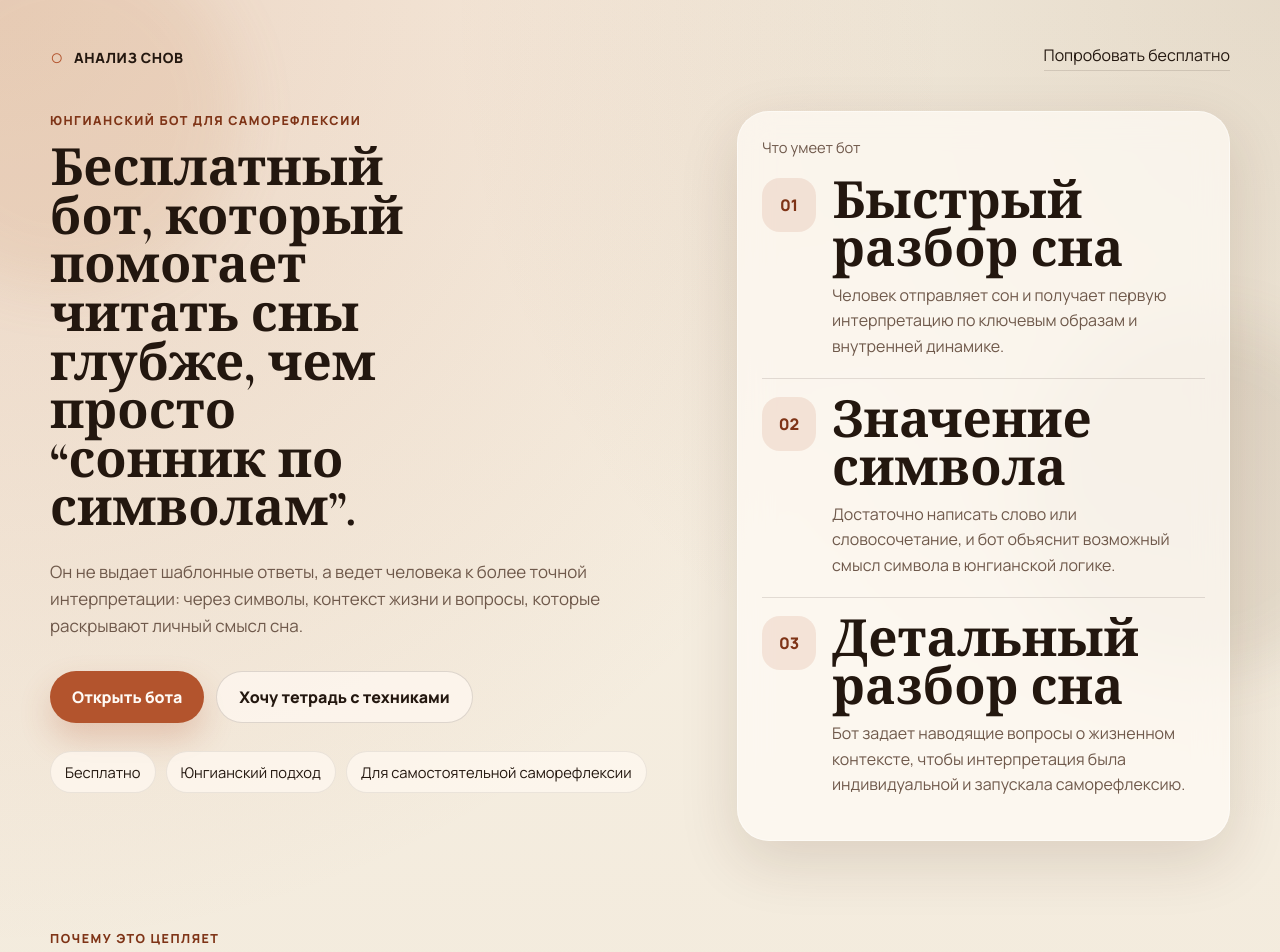
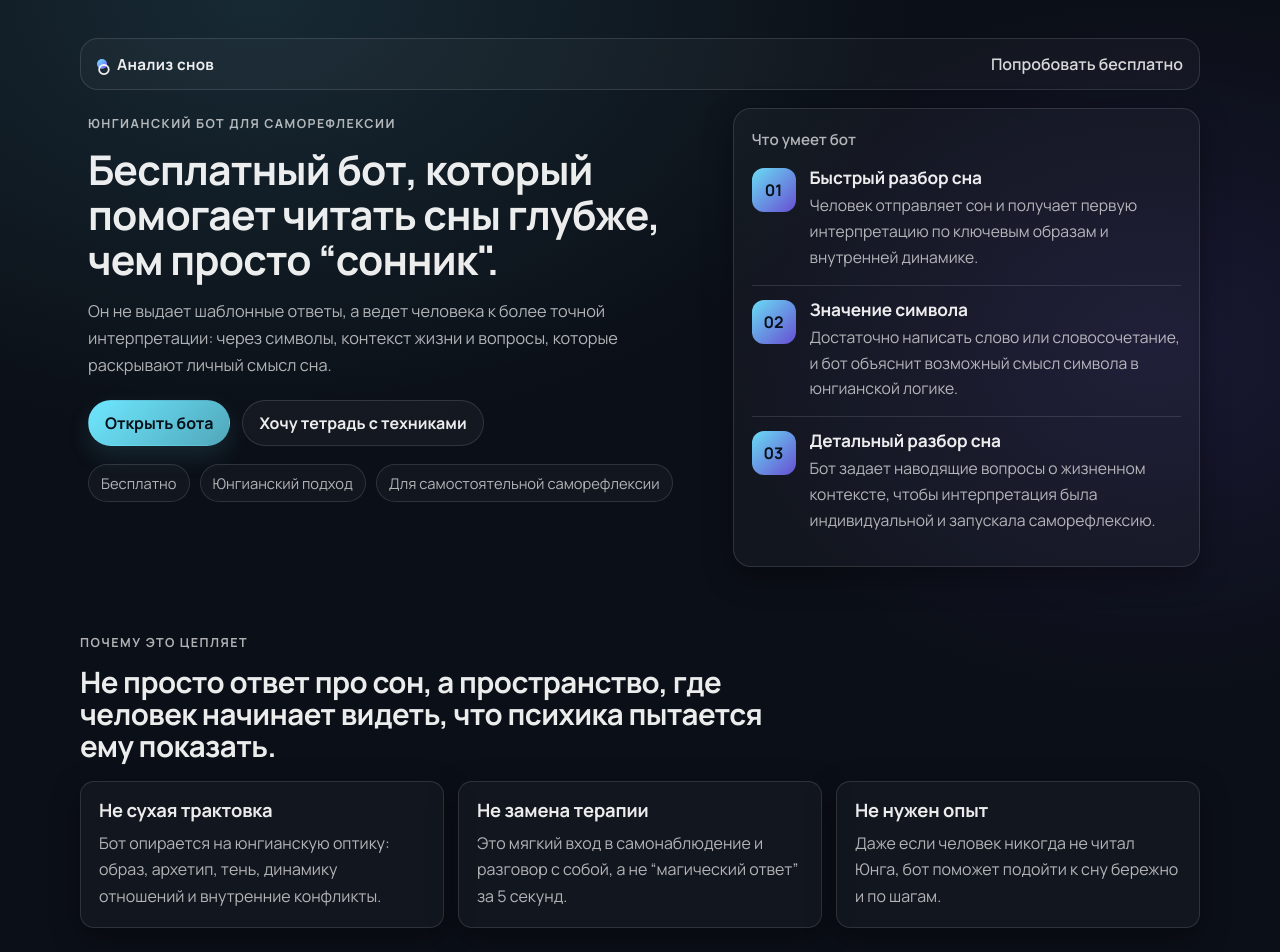
Before and after one commit to anpolol/analyse-dreams-lending, a plain HTML site: page index.html in a window 1280 px wide. Shown: the top 952 px of the page. Drawn offline with nearby package versions, Linux system fonts and the light colour scheme.

Commit message:
redesign

```diff
--- a/index.html
+++ b/index.html
@@ -8,13 +8,10 @@
     name="description"
     content="Бесплатный бот по анализу снов в юнгианском подходе: быстрый разбор сна, значение символа и детальный разбор с наводящими вопросами."
   >
-  <link rel="preconnect" href="https://fonts.googleapis.com">
-  <link rel="preconnect" href="https://fonts.gstatic.com" crossorigin>
-  <link
-    href="https://fonts.googleapis.com/css2?family=Cormorant+Garamond:wght@500;600;700&family=Manrope:wght@400;500;700;800&display=swap"
-    rel="stylesheet"
-  >
-  <link rel="stylesheet" href="./styles.css">
+<link rel="preconnect" href="https://fonts.googleapis.com">
+<link rel="preconnect" href="https://fonts.gstatic.com" crossorigin>
+<link href="https://fonts.googleapis.com/css2?family=Manrope:wght@400;500;600;700&display=swap" rel="stylesheet">
+<link rel="stylesheet" href="./styles.css">
 </head>
 <body>
   <div class="page-shell">
@@ -30,7 +27,7 @@
       <div class="hero-grid">
         <section class="hero-copy">
           <p class="eyebrow">Юнгианский бот для саморефлексии</p>
-          <h1>Бесплатный бот, который помогает читать сны глубже, чем просто “сонник по символам”.</h1>
+          <h1>Бесплатный бот, который помогает читать сны глубже, чем просто “сонник".</h1>
           <p class="hero-text">
             Он не выдает шаблонные ответы, а ведет человека к более точной интерпретации:
             через символы, контекст жизни и вопросы, которые раскрывают личный смысл сна.
--- a/styles.css
+++ b/styles.css
@@ -1,366 +1,317 @@
 :root {
-  --bg: #f5efe3;
-  --bg-strong: #e2d1b2;
-  --surface: rgba(255, 251, 245, 0.72);
-  --surface-strong: #fff9f1;
-  --text: #23170f;
-  --muted: #6f594b;
-  --accent: #b3542d;
-  --accent-dark: #7f3417;
-  --line: rgba(35, 23, 15, 0.12);
-  --shadow: 0 20px 60px rgba(72, 38, 15, 0.14);
+  --bg: #0b0f17;
+  --surface: #0f1624;
+  --surface-2: #111a2a;
+  --text: rgba(255, 255, 255, 0.92);
+  --muted: rgba(255, 255, 255, 0.68);
+  --line: rgba(255, 255, 255, 0.12);
+  --shadow: 0 10px 30px rgba(0, 0, 0, 0.35);
+
+  --accent: #6ee7ff;
+  --accent-2: #7c5cff;
+
+  --radius-lg: 18px;
+  --radius-md: 14px;
+  --radius-sm: 12px;
+
+  --container: 1120px;
 }
 
-* {
-  box-sizing: border-box;
-}
+* { box-sizing: border-box; }
 
-html {
-  scroll-behavior: smooth;
-}
+html { scroll-behavior: smooth; }
 
 body {
   margin: 0;
-  font-family: "Manrope", "Avenir Next", "Segoe UI", sans-serif;
+  font-family: "Manrope", system-ui, -apple-system, "Segoe UI", Roboto, Arial, sans-serif;
   color: var(--text);
-  background:
-    radial-gradient(circle at top left, rgba(179, 84, 45, 0.18), transparent 32%),
-    radial-gradient(circle at top right, rgba(116, 82, 42, 0.14), transparent 28%),
-    linear-gradient(180deg, #f8f1e4 0%, #f3ebdd 38%, #efe6d8 100%);
-}
-
-body::before,
-body::after {
-  content: "";
-  position: fixed;
-  inset: auto;
-  width: 22rem;
-  height: 22rem;
-  border-radius: 50%;
-  filter: blur(28px);
-  pointer-events: none;
-  opacity: 0.5;
-  z-index: 0;
-}
-
-body::before {
-  top: -4rem;
-  left: -7rem;
-  background: rgba(197, 137, 85, 0.25);
-}
-
-body::after {
-  right: -6rem;
-  bottom: 8rem;
-  background: rgba(121, 96, 66, 0.2);
+  background: radial-gradient(1200px 800px at 20% 0%, rgba(110, 231, 255, 0.12), transparent 55%),
+              radial-gradient(900px 700px at 90% 20%, rgba(124, 92, 255, 0.12), transparent 50%),
+              var(--bg);
 }
 
 .page-shell {
-  position: relative;
-  z-index: 1;
-  width: min(1180px, calc(100% - 32px));
+  width: min(var(--container), calc(100% - 32px));
   margin: 0 auto;
-  padding: 24px 0 56px;
+  padding: 20px 0 72px;
 }
 
-.topbar,
-.hero-grid,
-.promise-grid,
-.audience-list,
-.workbook-note {
-  display: grid;
-  gap: 20px;
-}
-
+/* Topbar */
 .topbar {
-  grid-template-columns: 1fr auto;
+  display: flex;
   align-items: center;
-  margin-bottom: 40px;
+  justify-content: space-between;
+  gap: 16px;
+  padding: 14px 16px;
+  border: 1px solid var(--line);
+  border-radius: var(--radius-lg);
+  background: rgba(255, 255, 255, 0.03);
 }
 
 .brand {
   display: inline-flex;
   align-items: center;
   gap: 10px;
-  font-weight: 800;
-  letter-spacing: 0.04em;
-  text-transform: uppercase;
-  font-size: 0.88rem;
+  font-weight: 700;
+  letter-spacing: 0.02em;
+  font-size: 0.95rem;
 }
 
 .brand-mark {
-  font-size: 1.4rem;
-  line-height: 1;
-  color: var(--accent);
+  width: 10px;
+  height: 10px;
+  border-radius: 999px;
+  background: linear-gradient(135deg, var(--accent), var(--accent-2));
+  display: inline-block;
 }
 
 .top-link {
   color: var(--text);
   text-decoration: none;
-  border-bottom: 1px solid var(--line);
-  padding-bottom: 4px;
+  font-weight: 600;
+  opacity: 0.9;
 }
 
+.top-link:hover { opacity: 1; }
+
+/* Layout */
 .hero {
-  padding: 20px 0 16px;
+  padding: 18px 0 10px;
 }
 
 .hero-grid {
-  grid-template-columns: minmax(0, 1.15fr) minmax(320px, 0.85fr);
+  display: grid;
+  grid-template-columns: 1.15fr 0.85fr;
+  gap: 20px;
   align-items: start;
+  margin-top: 18px;
 }
 
+.hero-copy { padding: 6px 8px; }
+
 .eyebrow {
-  margin: 0 0 14px;
-  color: var(--accent-dark);
+  margin: 0 0 12px;
+  color: var(--muted);
+  letter-spacing: 0.12em;
   text-transform: uppercase;
-  letter-spacing: 0.12em;
   font-size: 0.78rem;
-  font-weight: 800;
+  font-weight: 700;
 }
 
-h1,
-h2,
-h3 {
+h1, h2, h3 {
   margin: 0;
-  font-family: "Cormorant Garamond", Georgia, serif;
-  line-height: 0.95;
+  line-height: 1.1;
+  letter-spacing: -0.02em;
 }
 
 h1 {
-  font-size: clamp(2.2rem, 4vw, 3.6rem);
-  max-width: 16ch;
+  font-size: clamp(2rem, 3.2vw, 3.1rem);
+  max-width: 22ch;
 }
 
-h2 {
-  font-size: clamp(2rem, 4vw, 3.5rem);
-}
+h2 { font-size: clamp(1.5rem, 2.3vw, 2.2rem); }
+h3 { font-size: 1.15rem; letter-spacing: -0.01em; }
 
-h3 {
-  font-size: 1.8rem;
-}
-
-p {
-  margin: 0;
-  line-height: 1.6;
-}
-
-.hero-copy {
-  padding-right: 16px;
-}
+p { margin: 0; line-height: 1.65; }
 
 .hero-text {
-  max-width: 59ch;
-  margin-top: 24px;
-  font-size: 1.06rem;
+  max-width: 64ch;
+  margin-top: 16px;
+  font-size: 1.02rem;
   color: var(--muted);
 }
 
+/* Buttons */
 .hero-actions {
   display: flex;
   flex-wrap: wrap;
   gap: 12px;
-  margin-top: 32px;
+  margin-top: 22px;
 }
 
 .button {
   display: inline-flex;
   align-items: center;
   justify-content: center;
-  min-height: 52px;
-  padding: 12px 22px;
+  gap: 10px;
+  min-height: 46px;
+  padding: 10px 16px;
   border-radius: 999px;
   text-decoration: none;
-  font-weight: 800;
-  transition: transform 180ms ease, box-shadow 180ms ease, background-color 180ms ease;
+  font-weight: 700;
+  border: 1px solid transparent;
+  transition: transform 160ms ease, background-color 160ms ease, border-color 160ms ease, box-shadow 160ms ease;
 }
 
-.button:hover {
-  transform: translateY(-2px);
-}
+.button:hover { transform: translateY(-1px); }
 
 .button-primary {
-  background: var(--accent);
-  color: #fffaf5;
-  box-shadow: 0 16px 32px rgba(179, 84, 45, 0.24);
+  color: #071018;
+  background: linear-gradient(135deg, var(--accent), rgba(110, 231, 255, 0.7));
+  box-shadow: 0 10px 24px rgba(110, 231, 255, 0.12);
 }
 
 .button-primary:hover {
-  background: #a04723;
+  box-shadow: 0 14px 30px rgba(110, 231, 255, 0.18);
 }
 
 .button-secondary {
   color: var(--text);
-  border: 1px solid rgba(35, 23, 15, 0.14);
-  background: rgba(255, 249, 241, 0.72);
+  background: rgba(255, 255, 255, 0.04);
+  border-color: var(--line);
 }
 
+.button-secondary:hover {
+  background: rgba(255, 255, 255, 0.06);
+  border-color: rgba(255, 255, 255, 0.18);
+}
+
+/* Pills */
 .hero-points {
   display: flex;
   flex-wrap: wrap;
   gap: 10px;
   padding: 0;
-  margin: 28px 0 0;
+  margin: 18px 0 0;
   list-style: none;
 }
 
 .hero-points li {
-  padding: 10px 14px;
+  padding: 8px 12px;
   border-radius: 999px;
-  background: rgba(255, 249, 241, 0.74);
-  border: 1px solid rgba(35, 23, 15, 0.08);
+  border: 1px solid var(--line);
+  background: rgba(255, 255, 255, 0.03);
+  color: var(--muted);
   font-size: 0.92rem;
 }
 
+/* Cards */
 .hero-card,
 .info-card,
 .workbook-panel,
 .audience-item {
-  background: var(--surface);
-  backdrop-filter: blur(16px);
-  border: 1px solid rgba(255, 255, 255, 0.45);
+  background: rgba(255, 255, 255, 0.03);
+  border: 1px solid var(--line);
+  border-radius: var(--radius-lg);
   box-shadow: var(--shadow);
 }
 
 .hero-card {
-  padding: 24px;
-  border-radius: 32px;
+  padding: 18px;
 }
 
 .card-label {
-  margin-bottom: 18px;
+  margin: 0 0 12px;
   color: var(--muted);
-  font-size: 0.92rem;
+  font-size: 0.95rem;
+  font-weight: 600;
 }
 
 .mode-card {
   display: grid;
-  grid-template-columns: 54px 1fr;
-  gap: 16px;
-  padding: 18px 0;
+  grid-template-columns: 44px 1fr;
+  gap: 14px;
+  padding: 14px 0;
   border-top: 1px solid var(--line);
 }
 
 .mode-card:first-of-type {
   border-top: 0;
-  padding-top: 0;
+  padding-top: 4px;
 }
 
 .mode-index {
+  width: 44px;
+  height: 44px;
+  border-radius: 12px;
   display: inline-flex;
   align-items: center;
   justify-content: center;
-  width: 54px;
-  height: 54px;
-  border-radius: 18px;
-  background: rgba(179, 84, 45, 0.12);
-  color: var(--accent-dark);
   font-weight: 800;
+  color: #071018;
+  background: linear-gradient(135deg, rgba(110, 231, 255, 0.95), rgba(124, 92, 255, 0.8));
+}
+
+.mode-card h2 {
+  font-size: 1.08rem;
+  letter-spacing: -0.01em;
 }
 
 .mode-card p {
-  margin-top: 8px;
+  margin-top: 6px;
   color: var(--muted);
+  font-size: 0.98rem;
 }
 
-.section {
-  margin-top: 72px;
+/* Sections */
+.section { margin-top: 56px; }
+
+.section-intro {
+  max-width: 72ch;
+  margin-bottom: 18px;
 }
 
-.section-intro {
-  max-width: 70ch;
-  margin-bottom: 28px;
-}
-
-.section-intro.narrow {
-  max-width: 52rem;
-}
+.section-intro.narrow { max-width: 62ch; }
 
 .promise-grid,
 .audience-list {
+  display: grid;
+  gap: 14px;
   grid-template-columns: repeat(3, minmax(0, 1fr));
 }
 
 .info-card,
 .audience-item {
-  padding: 24px;
-  border-radius: 28px;
+  padding: 18px;
+  border-radius: var(--radius-md);
 }
 
 .info-card p,
 .audience-item p {
-  margin-top: 12px;
+  margin-top: 10px;
   color: var(--muted);
 }
 
+/* Workbook */
 .workbook-panel {
-  padding: 34px;
-  border-radius: 36px;
+  padding: 22px;
+  border-radius: var(--radius-lg);
   background:
-    linear-gradient(135deg, rgba(255, 249, 241, 0.88), rgba(226, 209, 178, 0.7)),
-    var(--surface-strong);
+    radial-gradient(800px 260px at 20% 0%, rgba(110, 231, 255, 0.10), transparent 60%),
+    radial-gradient(700px 280px at 90% 0%, rgba(124, 92, 255, 0.10), transparent 62%),
+    rgba(255, 255, 255, 0.03);
 }
 
 .workbook-lead {
-  max-width: 68ch;
-  font-size: 1.08rem;
+  max-width: 70ch;
+  margin-top: 10px;
+  font-size: 1.02rem;
   color: var(--muted);
 }
 
 .workbook-note {
-  grid-template-columns: 1fr auto;
+  display: flex;
   align-items: center;
-  margin-top: 24px;
-  padding-top: 20px;
+  justify-content: space-between;
+  gap: 14px;
+  margin-top: 18px;
+  padding-top: 16px;
   border-top: 1px solid var(--line);
 }
 
+.workbook-note p { color: var(--muted); }
+
+/* Responsive */
 @media (max-width: 960px) {
-  .hero-grid,
+  .hero-grid { grid-template-columns: 1fr; }
   .promise-grid,
-  .audience-list,
-  .workbook-note {
-    grid-template-columns: 1fr;
-  }
-
-  .hero-copy {
-    padding-right: 0;
-  }
-
-  h1 {
-    max-width: 12ch;
-  }
+  .audience-list { grid-template-columns: 1fr; }
+  .workbook-note { flex-direction: column; align-items: stretch; }
 }
 
 @media (max-width: 640px) {
-  .page-shell {
-    width: min(100% - 20px, 1180px);
-    padding-top: 16px;
-  }
-
-  .topbar {
-    grid-template-columns: 1fr;
-  }
-
-  .hero-card,
-  .info-card,
-  .workbook-panel,
-  .audience-item {
-    border-radius: 24px;
-  }
-
-  .workbook-panel,
-  .hero-card,
-  .info-card,
-  .audience-item {
-    padding: 22px;
-  }
-
-  .button {
-    width: 100%;
-  }
-
-  .hero-actions {
-    flex-direction: column;
-  }
+  .page-shell { width: min(100% - 20px, var(--container)); }
+  .topbar { padding: 12px 14px; }
+  .button { width: 100%; }
+  h1 { max-width: 26ch; }
 }
```
